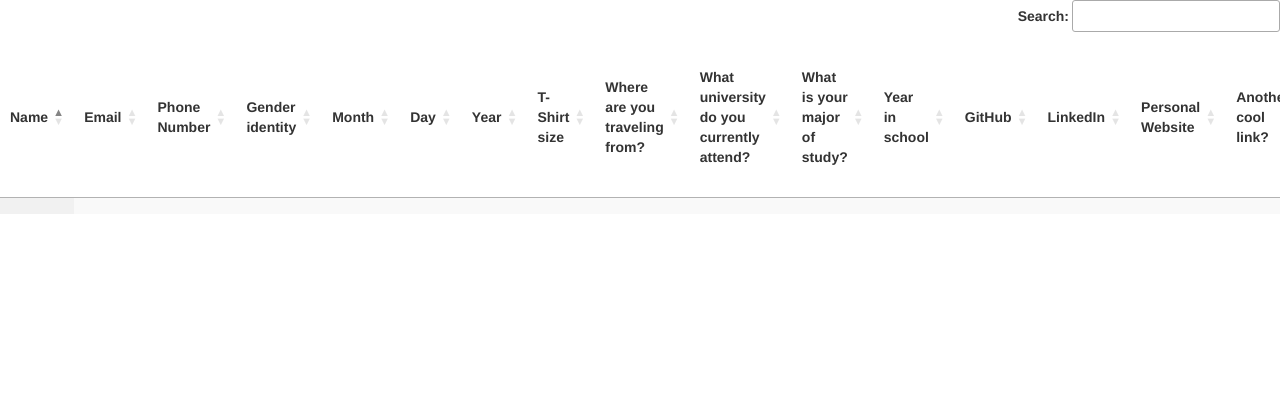
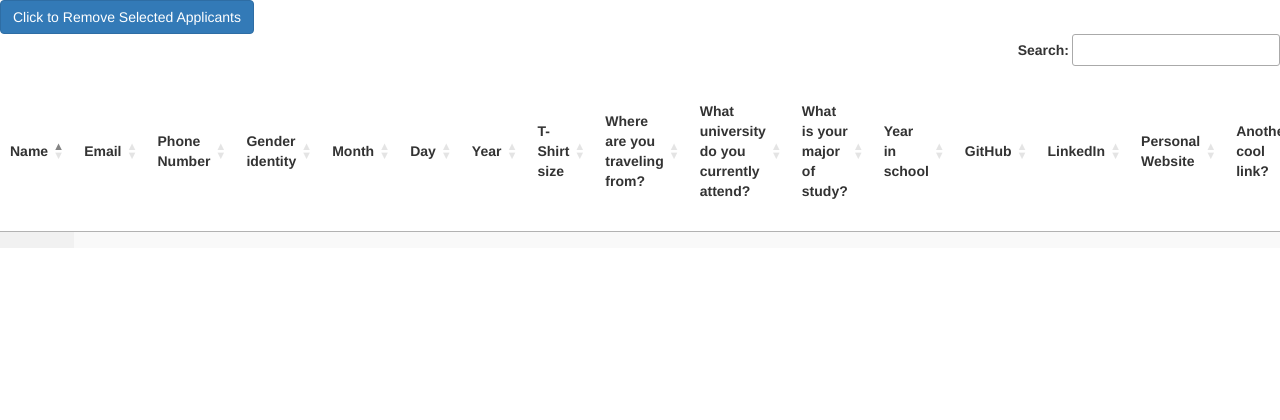
Before and after one commit to bogdanpozderca/Spartahack-Analytics, a Django app: template Visualization/templates/Visualization/table.html in a window 1280 px wide. Shown: the top 420 px of the page. Run offline with Django 3.2, Linux system fonts and the light colour scheme; the template is opened without the code that fills it, so the values that code supplies are empty; parts of the project's set-up code (start-up, migrations or seed data) failed here and were passed over; some libraries are stand-ins or nearby versions.

Commit message:
ability to delete rows
yay

```diff
--- a/Visualization/templates/Visualization/table.html
+++ b/Visualization/templates/Visualization/table.html
@@ -3,22 +3,19 @@
 <head>
 	{% load staticfiles %}
 	<title>SpartaHack Data Table</title>
-	<script src="https://ajax.googleapis.com/ajax/libs/jquery/2.1.3/jquery.min.js"></script>
-	<link href="//maxcdn.bootstrapcdn.com/bootstrap/3.3.2/css/bootstrap.min.css" rel="stylesheet">
+    <script src="https://ajax.googleapis.com/ajax/libs/jquery/2.1.3/jquery.min.js"></script>
+    <link href="//maxcdn.bootstrapcdn.com/bootstrap/3.3.2/css/bootstrap.min.css" rel="stylesheet">
     <link href="{{ STATIC_URL }}css/nv.d3.css" rel="stylesheet" type="text/css">
     <link rel="stylesheet" type="text/css" href="//cdn.datatables.net/1.10.5/css/jquery.dataTables.css">
-	<script src="//maxcdn.bootstrapcdn.com/bootstrap/3.3.2/js/bootstrap.min.js"></script>
+    <script src="//maxcdn.bootstrapcdn.com/bootstrap/3.3.2/js/bootstrap.min.js"></script>
     <script src="{{ STATIC_URL }}js/d3.v3.js"></script>
     <script src="{{ STATIC_URL }}js/nv.d3.js"></script>
-	<script type="text/javascript" charset="utf8" src="//cdn.datatables.net/1.10.5/js/jquery.dataTables.js"></script>
+    <script type="text/javascript" charset="utf8" src="//cdn.datatables.net/1.10.5/js/jquery.dataTables.js"></script>
     <style type="text/css">
-    th {
-        width: 500px;
-    }
     </style>
 </head>
 <body>
-
+<button id="deleteButton" class="btn btn-primary">Click to Remove Selected Applicants</button>
     <table id="my-final-table" class="display dataTable" cellspacing="50" width="100%" role="grid"  style="width: 100%;">
       <thead>
             <tr>
@@ -149,6 +146,7 @@
             </tr>
       </tfoot>
     </table>
+
 
     <div>
         <br>Toggle column: <br>
@@ -345,6 +343,14 @@
                 alert("Is Done")
             } );
 
+            $('#my-final-table tbody').on( 'click', 'tr', function () {
+                $(this).toggleClass('selected');
+            } );
+
+            $('#deleteButton').click( function () {
+                table.row('.selected').remove().draw( false );
+            } );
+
         } );
 
 
```
